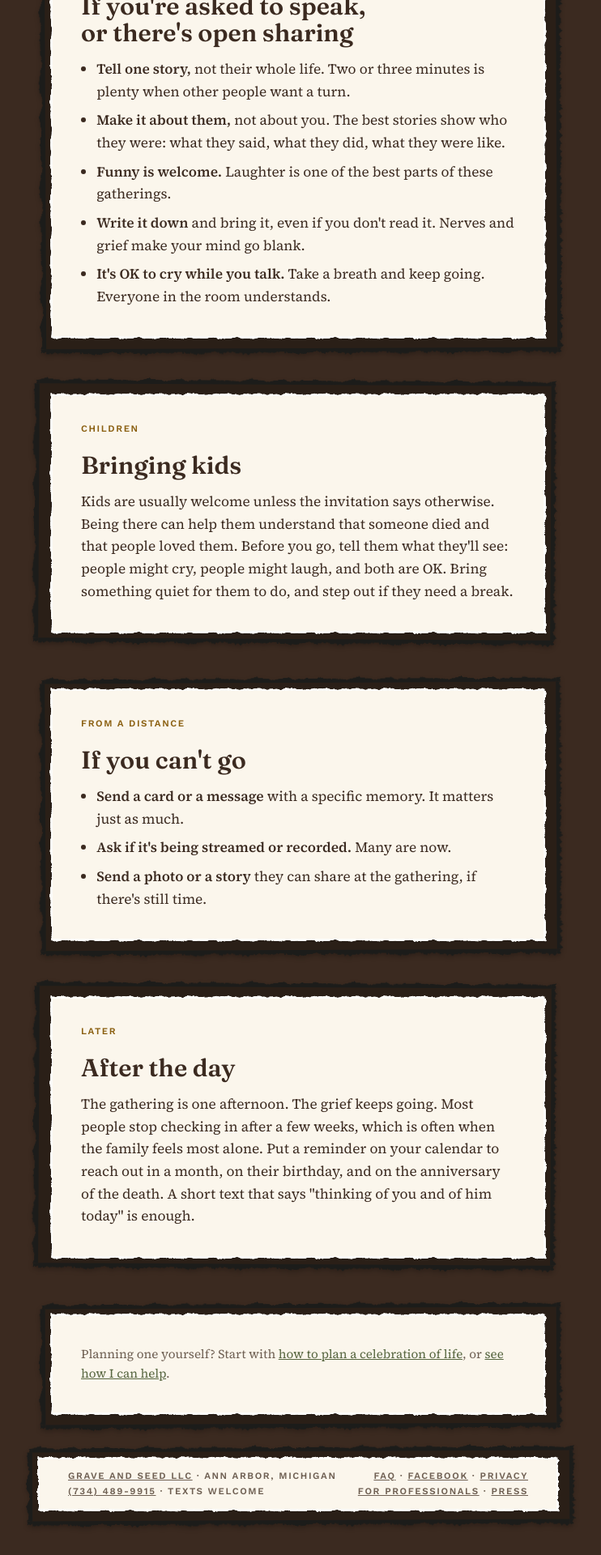
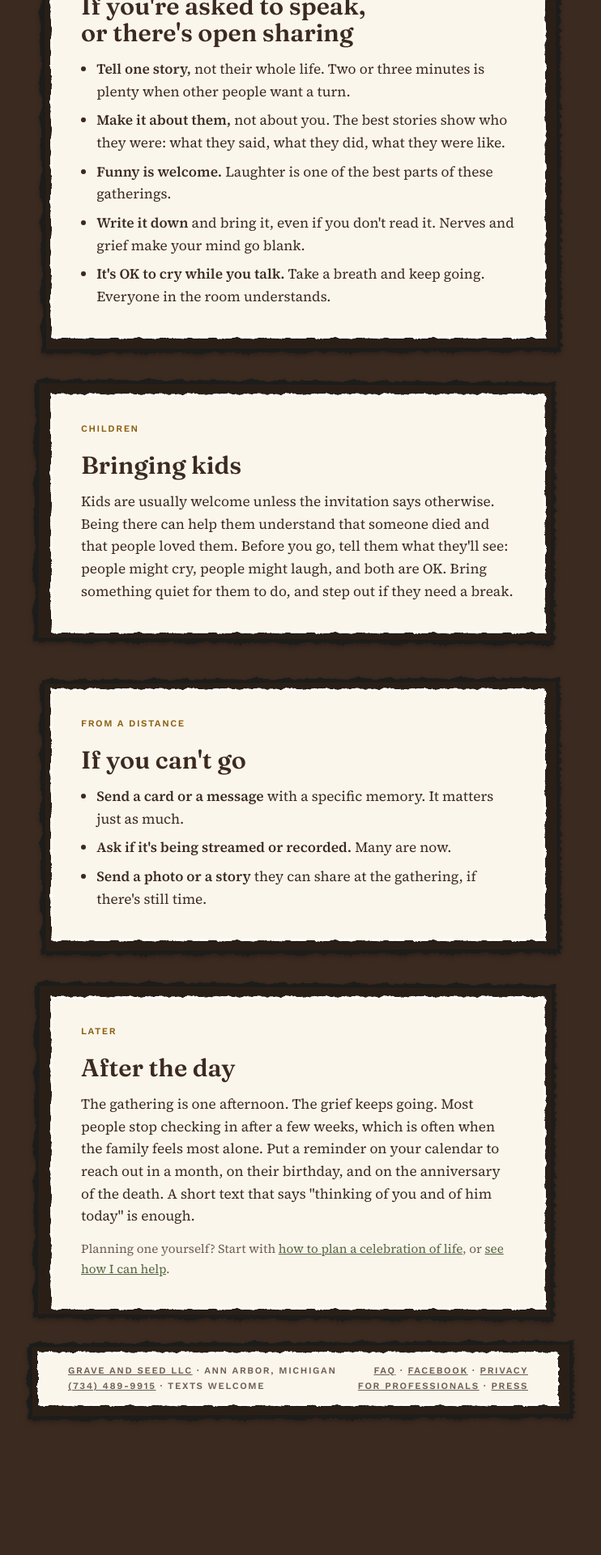
Before and after one commit to katekelley/graveandseed, a Jekyll site: the page built from resources/going-to-a-celebration-of-life.html, in a window 1280 px wide. Shown: the part 4345-6265 px from the top of the page at 81% size, without its empty margins (272-1014 px from the left). Built offline with Jekyll 4.4.1, drawn with Linux system fonts in a browser that asks for light colours; after the commit the page ends 6135 px from its top, so only the background shows below that.

Commit message:
Fold one-line closing notes into the last card
Move the 'Planning one yourself?' note into the guest guide's final
section, merge the short closing blocks on the cemeteries and venues
pages into the card above, and place the 'Last updated' line inside the
final card instead of its own small box.

Co-Authored-By: Claude Opus 5.5 <noreply@anthropic.com>
Claude-Session: https://claude.ai/code/session_011MgnuBpb8ZLaJCCB1zd2Su

```diff
--- a/_includes/last_updated.html
+++ b/_includes/last_updated.html
@@ -9,6 +9,10 @@ If GitHub can't be reached, the line stays hidden.
   var paths = [{{ page.path | jsonify }}{% for f in page.updated_from %}, {{ f | jsonify }}{% endfor %}];
   var key = 'gs-updated:' + paths.join('|');
   var el = document.getElementById('last-updated');
+  // Sit inside the last card instead of making a tiny card of its own.
+  var prev = el.previousElementSibling;
+  while (prev && prev.hidden) prev = prev.previousElementSibling;
+  if (prev && prev.tagName === 'SECTION') prev.appendChild(el);
   function show(iso) {
     var d = new Date(iso);
     if (isNaN(d)) return;
--- a/cemeteries.html
+++ b/cemeteries.html
@@ -82,9 +82,6 @@ og_description: "Posted grave, opening and closing, and niche prices from Ann Ar
         <p>The federal Funeral Rule that makes funeral homes hand you a price list doesn't cover most cemeteries (<a href="https://www.govinfo.gov/content/pkg/GOVPUB-FT-PURL-LPS104925/pdf/GOVPUB-FT-PURL-LPS104925.pdf" rel="noopener">FTC guide</a>). Before you buy a grave, ask for every charge in writing: the grave, opening and closing, Saturday or winter fees, the foundation and marker setting, and whether they'll buy the grave back if you change your mind.</p>
         <p class="small">Grave and Seed has no financial relationship with any cemetery listed. Spot an error or a newer price? Email {{ c.email }}.</p>
       </div>
-    </section>
-
-    <section>
       <p class="small">Paying the funeral home too? See <a href="/prices/">what funerals and cremation cost around Ann Arbor</a>.</p>
     </section>
 <p class="print-source" hidden aria-hidden="true">Printed from graveandseed.com/cemeteries/. Free to copy and share.</p>
--- a/resources/going-to-a-celebration-of-life.html
+++ b/resources/going-to-a-celebration-of-life.html
@@ -120,8 +120,6 @@ show_updated: true
   <span class="label">Later</span>
   <h2>After the day</h2>
   <p>The gathering is one afternoon. The grief keeps going. Most people stop checking in after a few weeks, which is often when the family feels most alone. Put a reminder on your calendar to reach out in a month, on their birthday, and on the anniversary of the death. A short text that says "thinking of you and of him today" is enough.</p>
-</section>
 
-<section class="prose">
   <p class="note">Planning one yourself? Start with <a href="/resources/plan-a-celebration-of-life/">how to plan a celebration of life</a>, or <a href="/services/">see how I can help</a>.</p>
 </section>
--- a/resources/venues.html
+++ b/resources/venues.html
@@ -32,8 +32,6 @@ updated_from:
     </div>
     {%- endfor %}
   </div>
-</section>
-<section>
   <div class="box">
     <p>Finding a beautiful place on short notice is a big part of what I do. <a href="/contact/">Tell me what you're picturing</a>.</p>
     <p>Next: <a href="/resources/food/">food and local caterers</a> · <a href="/resources/celebration-of-life-cost/">what the whole gathering costs</a> · <a href="/resources/plan-a-celebration-of-life/">how to plan a celebration of life</a></p>
```
